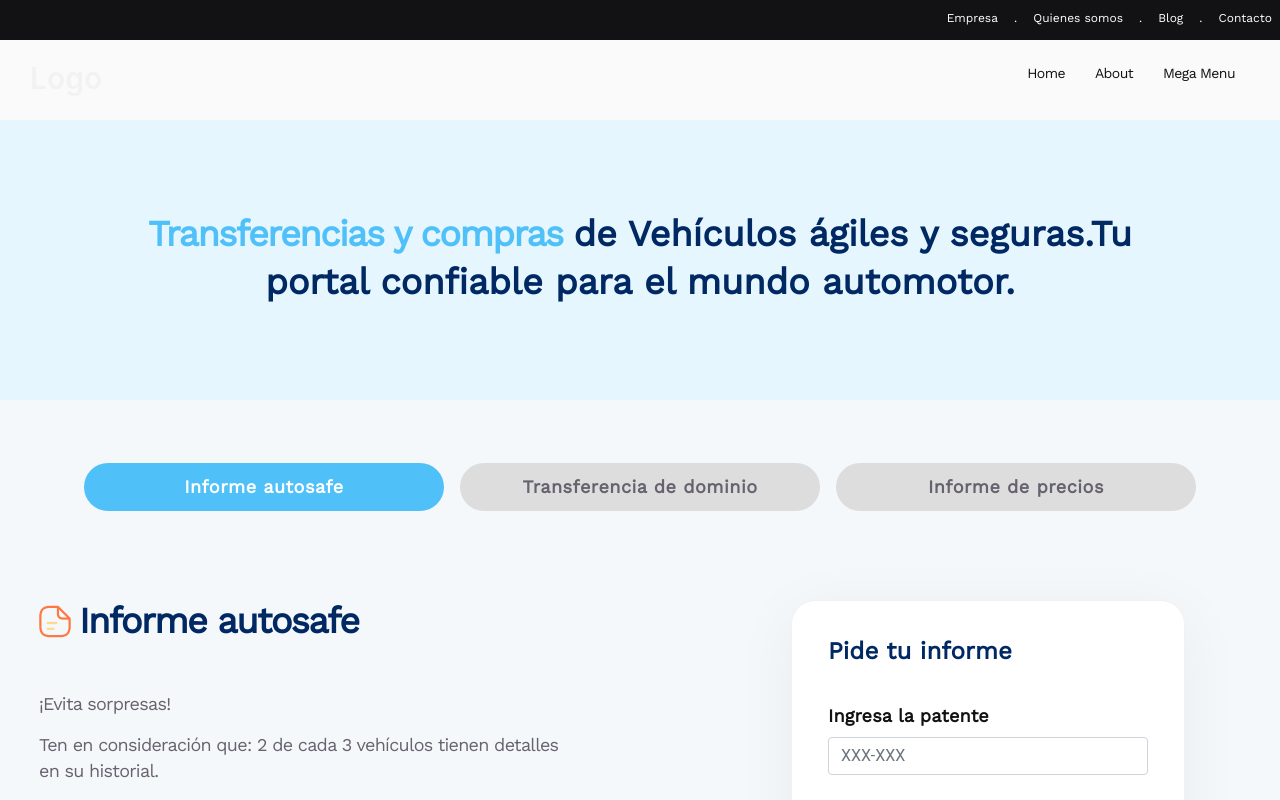
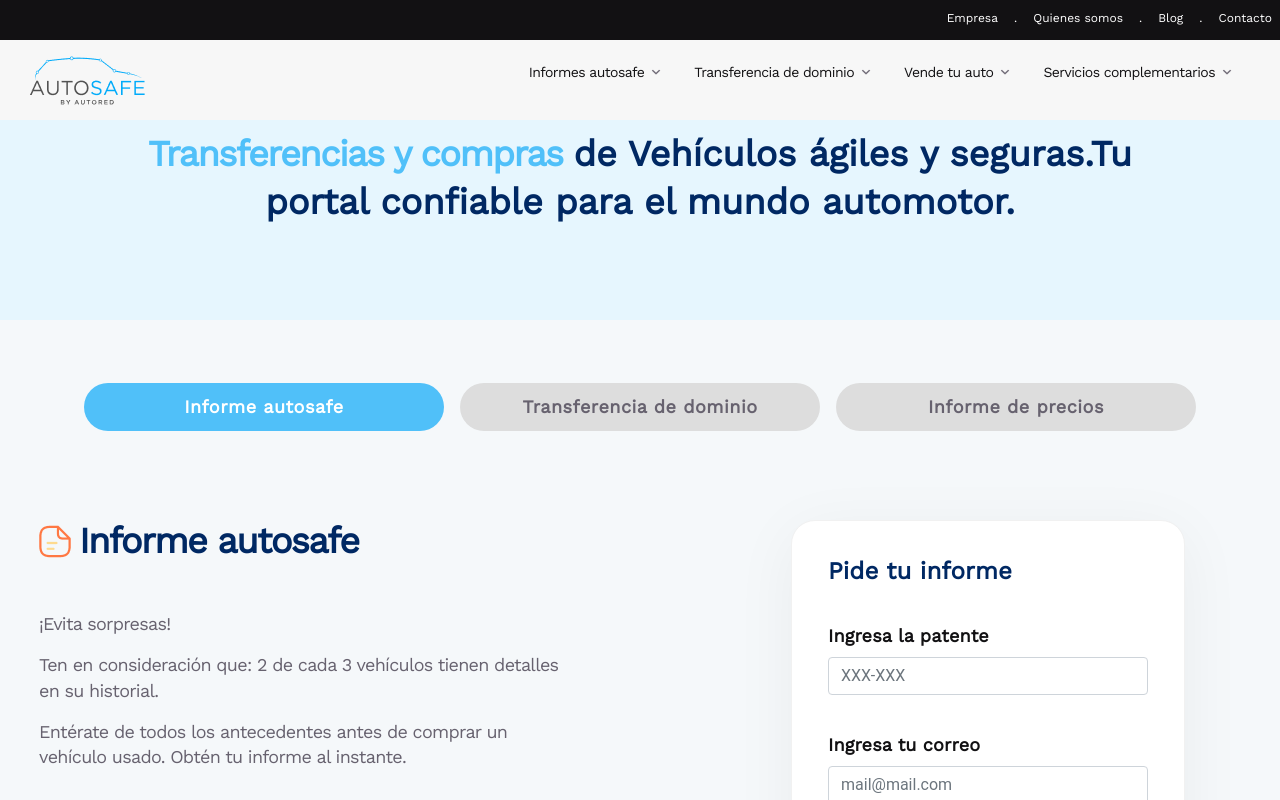
Before and after one commit to MamtazDev/paginaweb, a React (Vite) app: page / in a window 1280 px wide. Shown: the top 800 px of the page. Built offline with nearby package versions, Linux system fonts and the light colour scheme.

Commit message:
hover dropdown design done

```diff
--- a/src/Shared/Header/Header.css
+++ b/src/Shared/Header/Header.css
@@ -2,6 +2,8 @@
     background: var(--neutros-dark, #121113);
     min-height: 40px !important;
     padding-top: 3px;
+    /* position: fixed; */
+    /* z-index: 99; */
 }
 
 .nav-link,
@@ -27,10 +29,10 @@
 /* header 2 */
 
 nav {
-    /* position: fixed; */
+    position: fixed;
     z-index: 99;
     width: 100%;
-    background: var(--neutros-bg, #FAFAFA);
+    background: #F7F7F7;
 }
 
 nav .wrapper {
@@ -75,7 +77,7 @@ nav .wrapper {
 }
 
 .nav-links li a:hover {
-    background: #3A3B3C;
+    color: var(--paleta-blue-light, #50C0F9);
 }
 
 .nav-links .mobile-item {
@@ -102,10 +104,18 @@ nav .wrapper {
 }
 
 /* my class */
+.row_2{
+    /* padding-left: 80px; */
+}
+.desktop-item {
+    display: flex;
+    justify-content: center;
+    align-items: center;
+    gap: 4px;
+}
 
 .row_1 {
     width: 363px !important;
-    /* padding-left: 35px; */
     padding: 51px 66px 53px 35px;
 }
 
@@ -115,7 +125,6 @@ nav .wrapper {
 }
 
 /* my class */
-
 .drop-menu li a {
     width: 100%;
     display: block;
@@ -137,18 +146,14 @@ nav .wrapper {
 
 .mega-box .content {
     background: #FFF;
-    /* padding: 25px 20px; */
     display: flex;
     width: 100%;
-    /* justify-content: space-between; */
     box-shadow: 0 6px 10px rgba(0, 0, 0, 0.15);
     align-items: center;
 }
 
 .mega-box .content .row {
-    /* width: 50% !important; */
     line-height: 45px;
-    /* padding-left: 25px; */
 }
 
 .content .row img {
@@ -157,14 +162,11 @@ nav .wrapper {
     object-fit: cover;
 }
 
-/* .content .row header {
-    color: #f2f2f2;
-    font-size: 20px;
-    font-weight: 500;
-} */
-.bg_red{
- background: #F7F7F7;;
+.bg_red {
+    background: #F7F7F7;
+    ;
 }
+
 .content .row .mega-links {
     margin-left: -40px;
     border-left: 1px solid rgba(255, 255, 255, 0.09);
--- a/src/Shared/Header/Header1.tsx
+++ b/src/Shared/Header/Header1.tsx
@@ -2,7 +2,7 @@ import "./Header.css";
 const Header1 = () => {
   return (
     <div className="nav_bg_dark">
-      <div className="navbar navbar-expand-lg navbar-dark container_width">
+      <div className="navbar navbar-expand-lg navbar-dark container_width sticky-top">
         <button
           className="navbar-toggler"
           type="button"
--- a/src/Shared/Header/Header2.tsx
+++ b/src/Shared/Header/Header2.tsx
@@ -1,10 +1,14 @@
+import logo from "../../assets/Logo.png";
+import bottomArrow from "../../assets/bottomarrow.png";
 const Header2 = () => {
   return (
     <div className="">
       <nav>
         <div className="wrapper">
           <div className="logo">
-            <a href="#">Logo</a>
+            <a href="#">
+              <img src={logo} alt="" />
+            </a>
           </div>
           <input type="radio" name="slider" id="menu-btn" />
           <input type="radio" name="slider" id="close-btn" />
@@ -12,20 +16,19 @@ const Header2 = () => {
             <label htmlFor="close-btn" className="btn close-btn">
               <i className="fas fa-times"></i>
             </label>
-            <li>
-              <a href="#">Home</a>
-            </li>
-            <li>
-              <a href="#">About</a>
-            </li>
 
             <li>
               <a href="#" className="desktop-item">
-                Mega Menu
+                Informes autosafe
+                <img
+                  src={bottomArrow}
+                  style={{ height: "16px", width: "16px" }}
+                  alt=""
+                />
               </a>
               <input type="checkbox" id="showMega" />
               <label htmlFor="showMega" className="mobile-item">
-                Mega Menu
+                Informes autosafe
               </label>
               <div className="mega-box">
                 <div className="content">
@@ -36,16 +39,132 @@ const Header2 = () => {
                       ornare nisl est pulvinar pulvinar morbi.
                     </small>
                   </div>
-                  <div className="row row_1 ">
+                  <div className="row row_1 " style={{paddingLeft:"80px"}}>
                     <header>Informe Historial</header>
                     <small className="megamenu_desc">
-                    Entérate de todo el historial de un vehículo usado al instante
+                      Entérate de todo el historial de un vehículo usado al
+                      instante
                     </small>
                   </div>
-                  <div className="row row_1 ">
+                  <div className="row row_1 " style={{paddingLeft:"80px"}}>
                     <header>Informe de precio</header>
                     <small className="megamenu_desc">
-                   Conoce el real valor de mercado de tu auto
+                      Conoce el real valor de mercado de tu auto
+                    </small>
+                  </div>
+                </div>
+              </div>
+            </li>
+
+            <li>
+              <a href="#" className="desktop-item">
+                Transferencia de dominio
+                <img
+                  src={bottomArrow}
+                  style={{ height: "16px", width: "16px" }}
+                  alt=""
+                />
+              </a>
+              <input type="checkbox" id="showMega" />
+              <label htmlFor="showMega" className="mobile-item">
+                Transferencia de dominio
+              </label>
+              <div className="mega-box">
+                <div className="content">
+                  <div className="row row_1 bg_red">
+                    <header>Informe Autosafe</header>
+                    <small className="megamenu_desc">
+                      Lorem ipsum dolor sit amet consectetur. Suspendisse nisl
+                      ornare nisl est pulvinar pulvinar morbi.
+                    </small>
+                  </div>
+                  <div className="row row_1 " style={{paddingLeft:"80px"}}>
+                    <header>Informe Historial</header>
+                    <small className="megamenu_desc">
+                      Entérate de todo el historial de un vehículo usado al
+                      instante
+                    </small>
+                  </div>
+                  <div className="row row_1 " style={{paddingLeft:"80px"}}>
+                    <header>Informe de precio</header>
+                    <small className="megamenu_desc">
+                      Conoce el real valor de mercado de tu auto
+                    </small>
+                  </div>
+                </div>
+              </div>
+            </li>
+            <li>
+              <a href="#" className="desktop-item">
+                Vende tu auto
+                <img
+                  src={bottomArrow}
+                  style={{ height: "16px", width: "16px" }}
+                  alt=""
+                />
+              </a>
+              <input type="checkbox" id="showMega" />
+              <label htmlFor="showMega" className="mobile-item">
+                Vende tu auto
+              </label>
+              <div className="mega-box">
+                <div className="content">
+                  <div className="row row_1 bg_red">
+                    <header>Informe Autosafe</header>
+                    <small className="megamenu_desc">
+                      Lorem ipsum dolor sit amet consectetur. Suspendisse nisl
+                      ornare nisl est pulvinar pulvinar morbi.
+                    </small>
+                  </div>
+                  <div className="row row_1 " style={{paddingLeft:"80px"}}>
+                    <header>Informe Historial</header>
+                    <small className="megamenu_desc">
+                      Entérate de todo el historial de un vehículo usado al
+                      instante
+                    </small>
+                  </div>
+                  <div className="row row_1 " style={{paddingLeft:"80px"}}>
+                    <header>Informe de precio</header>
+                    <small className="megamenu_desc">
+                      Conoce el real valor de mercado de tu auto
+                    </small>
+                  </div>
+                </div>
+              </div>
+            </li>
+            <li>
+              <a href="#" className="desktop-item">
+                Servicios complementarios
+                <img
+                  src={bottomArrow}
+                  style={{ height: "16px", width: "16px" }}
+                  alt=""
+                />
+              </a>
+              <input type="checkbox" id="showMega" />
+              <label htmlFor="showMega" className="mobile-item">
+                Servicios complementarios
+              </label>
+              <div className="mega-box">
+                <div className="content">
+                  <div className="row row_1 bg_red">
+                    <header>Informe Autosafe</header>
+                    <small className="megamenu_desc">
+                      Lorem ipsum dolor sit amet consectetur. Suspendisse nisl
+                      ornare nisl est pulvinar pulvinar morbi.
+                    </small>
+                  </div>
+                  <div className="row row_1 " style={{paddingLeft:"80px"}}>
+                    <header>Informe Historial</header>
+                    <small className="megamenu_desc">
+                      Entérate de todo el historial de un vehículo usado al
+                      instante
+                    </small>
+                  </div>
+                  <div className="row row_1 " style={{paddingLeft:"80px"}}>
+                    <header>Informe de precio</header>
+                    <small className="megamenu_desc">
+                      Conoce el real valor de mercado de tu auto
                     </small>
                   </div>
                 </div>
```
